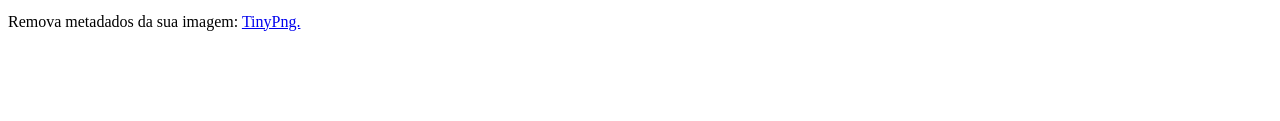
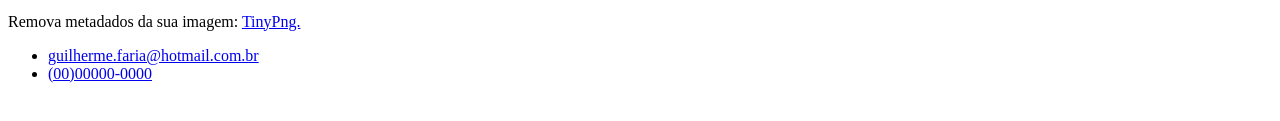
Before and after one commit to FariaGuilherme/Dio-JS-Evolution, a plain HTML site: page html-css/semantica/Index.html in a window 1280 px wide. Shown: the part 267-388 px from the top of the page. Drawn offline with Linux system fonts and the light colour scheme.

Commit message:
Finalização do conteúdo

```diff
--- a/html-css/semantica/Index.html
+++ b/html-css/semantica/Index.html
@@ -22,6 +22,15 @@
                 <p>Remova metadados da sua imagem: <a href="https://tinypng.com/" target="_blank">TinyPng.</a></p>
             </article>
         </section>
-        <footer></footer>
+        <footer>
+            <ul>
+                <li>
+                    <a href="mailto:guilherme.faria@hotmail.com.br" target="_blank">guilherme.faria@hotmail.com.br</a>
+                </li>
+                <li>
+                    <a href="tel:(00)00000-0000">(00)00000-0000</a>
+                </li>
+            </ul>
+        </footer>
     </body>
 </html>
```
